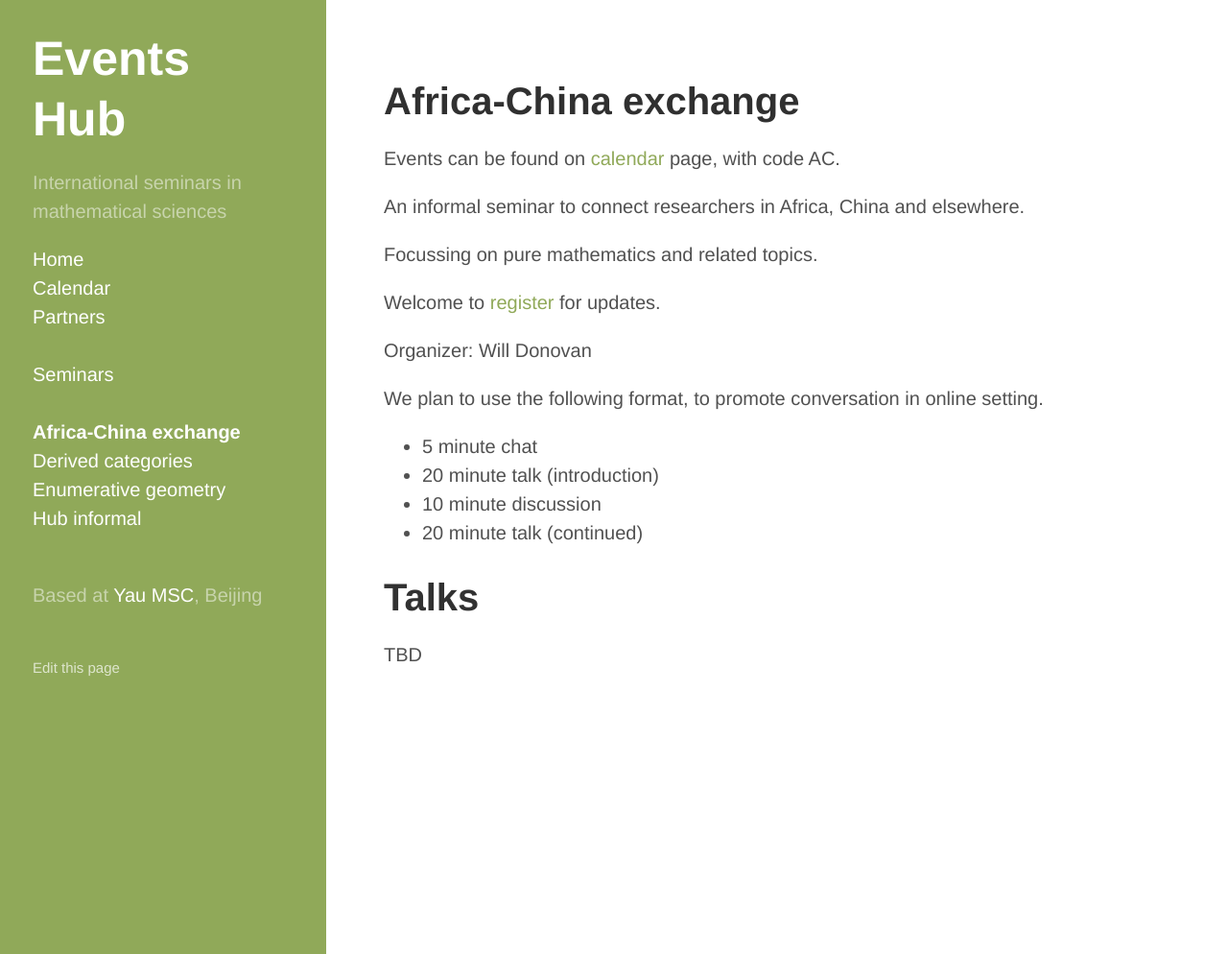
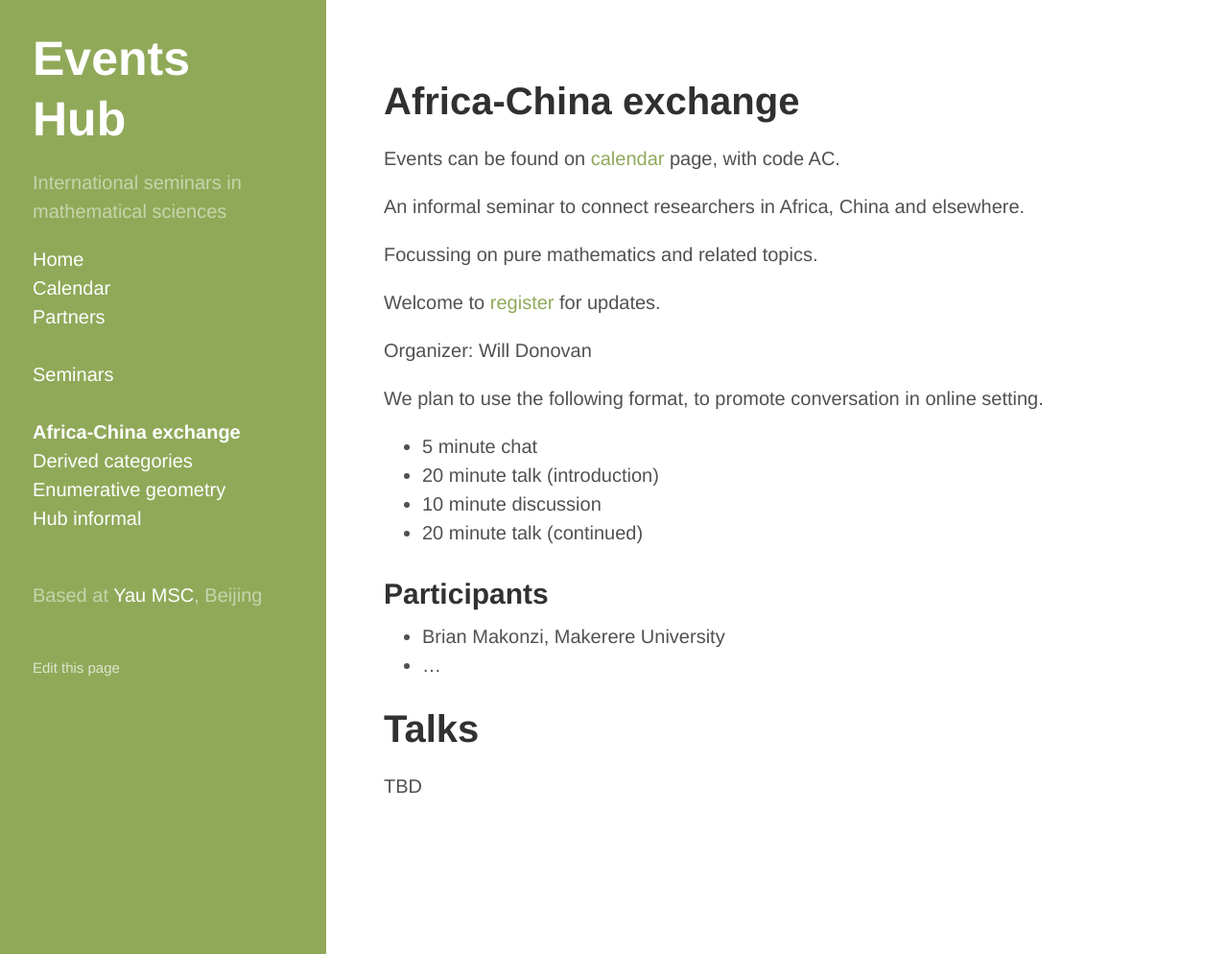
Before and after one commit to yau-msc-events/yau-msc-events.github.io, a Jekyll site: the page built from seminar-ac.md, in a window 1280 px wide and 994 px high. Shown: the whole window at 96% size. Built offline with Jekyll 4.4.1, drawn with Linux system fonts in a browser that asks for light colours.

Commit message:
Update seminar-ac.md

```diff
--- a/seminar-ac.md
+++ b/seminar-ac.md
@@ -19,6 +19,12 @@ We plan to use the following format, to promote conversation in online setting.
 * 10 minute discussion
 * 20 minute talk (continued)
 
+## Participants
+
+* Brian Makonzi, Makerere University
+* ...
+
+
 # Talks
 
 TBD
```
